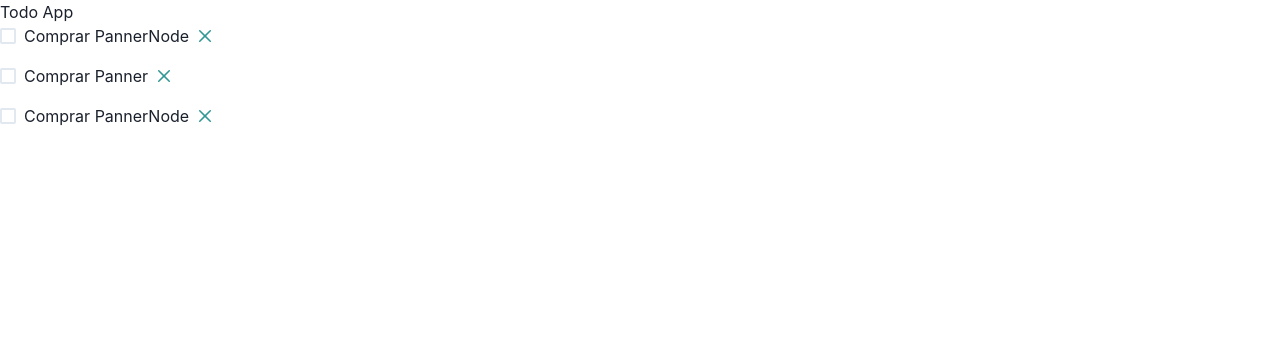
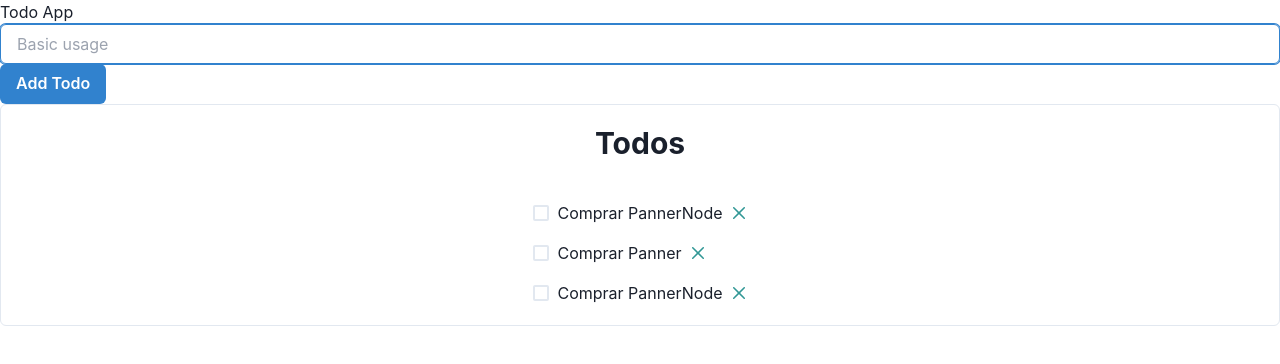
Before and after one commit to perrebser/todo-app, a React (Vite) app: page / in a window 1280 px wide. Shown: the top 364 px of the page. Built offline with nearby package versions, Linux system fonts and the light colour scheme.

Commit message:
toggle todo completed

```diff
--- a/src/App.tsx
+++ b/src/App.tsx
@@ -1,8 +1,10 @@
 import { useState } from "react";
+import { TodoType } from "./types";
 import Todos from "./components/Todos";
+import HeaderTodo from "./components/HeaderTodo";
 
 const mockTodos = [
-  { id: 1, title: "Comprar PannerNode", completed: true },
+  { id: 1, title: "Comprar PannerNode", completed: false },
   { id: 2, title: "Comprar Panner", completed: false },
   { id: 3, title: "Comprar PannerNode", completed: false },
 ];
@@ -15,11 +17,26 @@ const App = () => {
     setTodos(newTodos);
   };
 
+  const handleCompleted= ({id, completed}:Pick<TodoType,'id' | 'completed'>):void =>{
+    console.log(completed)
+      const newTodos=todos.map(todo=>{
+        if(todo.id===id){
+          return {
+            ...todo,
+            completed: !completed
+          }
+        }
+        return todo
+      })
+      // console.log(newTodos)
+      setTodos(newTodos)
+  }
   return (
     <>
       <h1 className="text-center font-sans text-4xl	font-bold py-5">Todo App</h1>
+      <HeaderTodo/>
       <div>
-        <Todos todos={todos} onRemoveTodo={handleRemoveTodo} />
+        <Todos todos={todos} onRemoveTodo={handleRemoveTodo} onToggleCompleted={handleCompleted} />
       </div>
     </>
   );
--- /dev/null
+++ b/src/components/HeaderTodo.tsx
@@ -0,0 +1,17 @@
+import { Button, Input } from "@chakra-ui/react";
+import { ListTodoType,TodoType } from "../types";
+
+
+  const handleAddTodo= () =>{
+
+  }
+const HeaderTodo: React.FC = () => {
+  return (
+    <div className="w-2/3 justify-around flex">
+      <Input placeholder="Basic usage" autoFocus={true} onChange={()=>{}}/>
+      <Button colorScheme='blue' onClick={handleAddTodo}>Add Todo</Button>
+    </div>
+  );
+};
+
+export default HeaderTodo;
--- a/src/components/Todo.tsx
+++ b/src/components/Todo.tsx
@@ -4,12 +4,14 @@ import { CloseIcon } from "@chakra-ui/icons";
 
 interface Props extends TodoType {
     onRemoveTodo: (id:number) => void
+    onToggleCompleted:({id,completed}:Pick<TodoType,'id' | 'completed'>)=> void
 }
 
-const Todo: React.FC<Props> = ({ id, title, completed,onRemoveTodo }) => {
+const Todo: React.FC<Props> = ({ id, title, completed,onRemoveTodo,onToggleCompleted }) => {
+
   return (
     <div className='flex justify-between gap-11'>
-      <Checkbox colorScheme="green" checked={completed} onChange={() => {}}>
+      <Checkbox colorScheme="green" checked={completed}  onChange={() => {onToggleCompleted({id,completed})}}>
         {title}
       </Checkbox>
       <Button
--- a/src/components/Todos.tsx
+++ b/src/components/Todos.tsx
@@ -1,16 +1,29 @@
-import { ListTodoType } from "../types";
-import { List, ListItem, Checkbox } from "@chakra-ui/react";
+import { ListTodoType, TodoType } from "../types";
+import {
+  List,
+  ListItem,
+  Checkbox,
+  Card,
+  CardHeader,
+  Heading,
+  CardBody,
+} from "@chakra-ui/react";
 import Todo from "./Todo";
 
 interface Props {
   todos: ListTodoType;
-  onRemoveTodo: (id:number) => void
+  onRemoveTodo: (id: number) => void;
+  onToggleCompleted:({id,completed}:Pick<TodoType,'id' | 'completed'>) => void
 }
 
-const Todos: React.FC<Props> = ({ todos, onRemoveTodo }) => {
+const Todos: React.FC<Props> = ({ todos, onRemoveTodo,onToggleCompleted}) => {
   return (
-    <>
     <div className="flex justify-center">
+      <Card align="center" className="w-2/3" variant={"outline"}>
+        <CardHeader>
+          <Heading size="lg">Todos</Heading>
+        </CardHeader>
+        <CardBody>
           <List spacing={4}>
             {todos.map((todo) => (
               <ListItem
@@ -22,13 +35,15 @@ const Todos: React.FC<Props> = ({ todos, onRemoveTodo }) => {
                   id={todo.id}
                   title={todo.title}
                   completed={todo.completed}
+                  onToggleCompleted={onToggleCompleted}
                   onRemoveTodo={onRemoveTodo}
                 />
               </ListItem>
             ))}
           </List>
+        </CardBody>
+      </Card>
     </div>
-    </>
   );
 };
 
```
Lines whose indentation alone changed are shown as unchanged.
